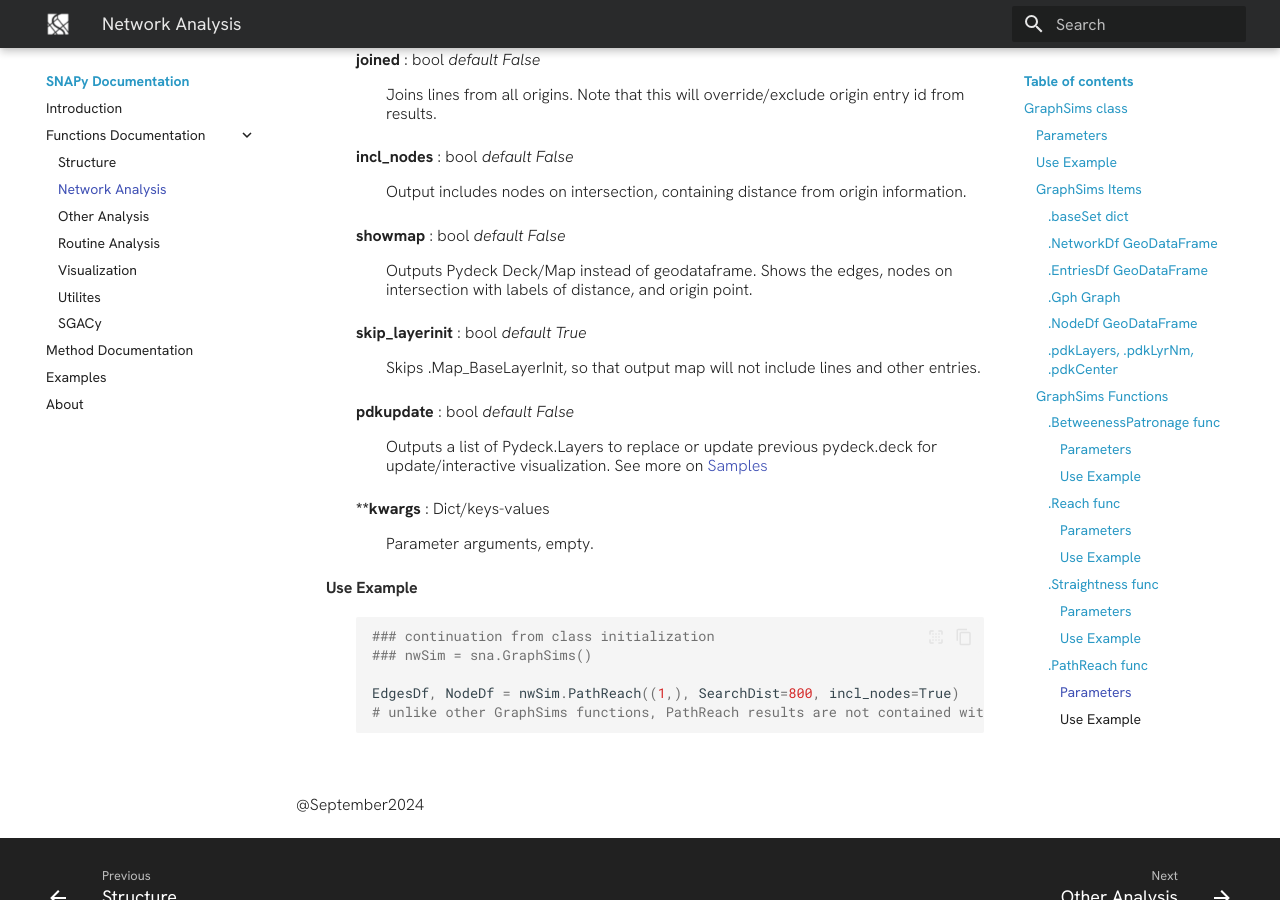
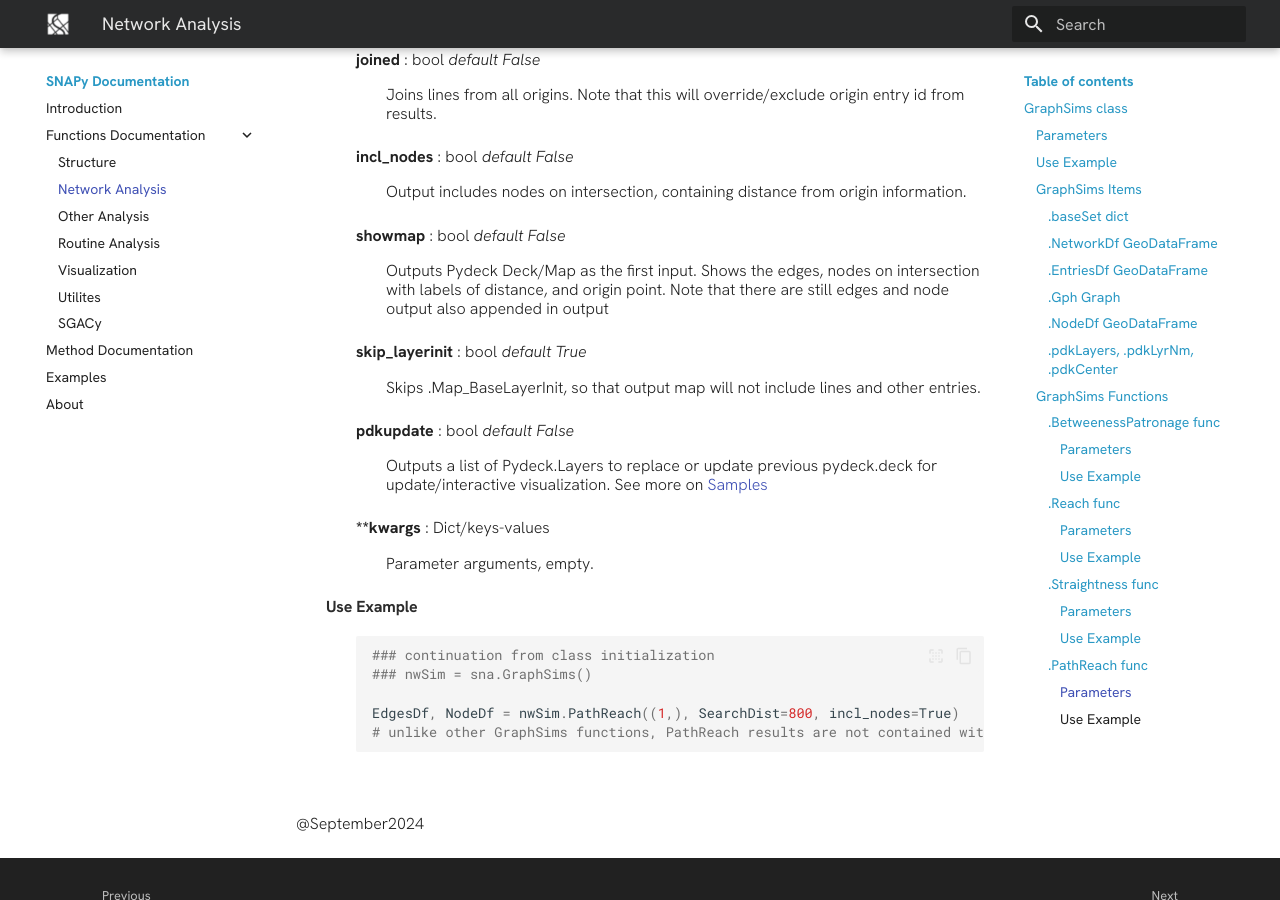
Before and after one commit to kevinsutjijadi/SNAPyDocs, an MkDocs documentation site: the page built from docs/Pages/func_na.md, in a window 1280 px wide and 900 px high, scrolled down 9530 px. Built offline with MkDocs 1.6.1 and Material for MkDocs 9.7.7, drawn with Linux system fonts in a browser that asks for light colours.

Commit message:
v2.13, and pathreach sample

```diff
--- a/docs/Pages/func_na.md
+++ b/docs/Pages/func_na.md
@@ -401,7 +401,7 @@ Network Analysis functions
         :   Output includes nodes on intersection, containing distance from origin information.
 
     :   <b>showmap</b> : bool <i>default False</i>
-        :   Outputs Pydeck Deck/Map instead of geodataframe. Shows the edges, nodes on intersection with labels of distance, and origin point.
+        :   Outputs Pydeck Deck/Map as the first input. Shows the edges, nodes on intersection with labels of distance, and origin point. Note that there are still edges and node output also appended in output
 
     :   <b>skip_layerinit</b> : bool <i>default True</i>
         :   Skips .Map_BaseLayerInit, so that output map will not include lines and other entries.
```
Also changed, not shown: 1 other file.
